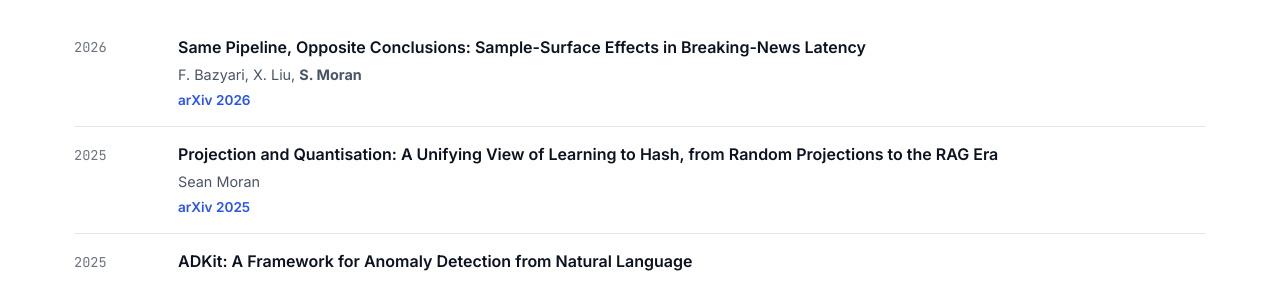
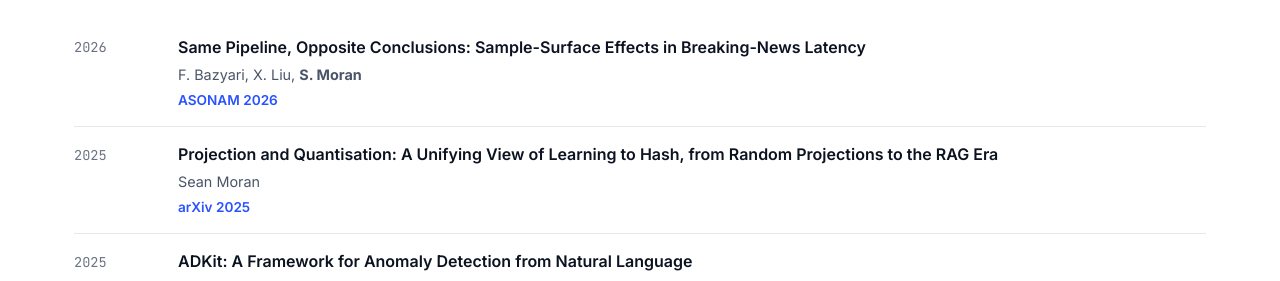
Before and after one commit to sjmoran/sjmoran.github.io, a Jekyll site: the page built from index.md, in a window 1280 px wide and 900 px high, scrolled down 9657 px. Shown: the part 168-449 px from the top of the window. Built offline with Jekyll 4.4.1, drawn with Linux system fonts in a browser that asks for light colours.

Commit message:
Update Twitter/Bluesky latency paper venue to ASONAM 2026
Co-Authored-By: Claude Fable 5 <noreply@anthropic.com>

```diff
--- a/_includes/publications.html
+++ b/_includes/publications.html
@@ -12,12 +12,12 @@
 
   <div id="publications-list" class="entries">
 
-    <div class="entry" data-year="2026" data-status="other" data-text="same pipeline opposite conclusions sample surface effects breaking news latency bazyari liu moran twitter x bluesky polymarket wcep">
+    <div class="entry" data-year="2026" data-status="conf" data-text="same pipeline opposite conclusions sample surface effects breaking news latency bazyari liu moran twitter x bluesky polymarket wcep asonam">
       <div class="year">2026</div>
       <div class="meta">
         <a class="title" href="http://arxiv.org/abs/2605.21521" target="_blank" rel="noopener">Same Pipeline, Opposite Conclusions: Sample-Surface Effects in Breaking-News Latency</a>
         <div class="authors">F. Bazyari, X. Liu, <strong>S. Moran</strong></div>
-        <div class="venue">arXiv 2026</div>
+        <div class="venue">ASONAM 2026</div>
       </div>
     </div>
 
```
